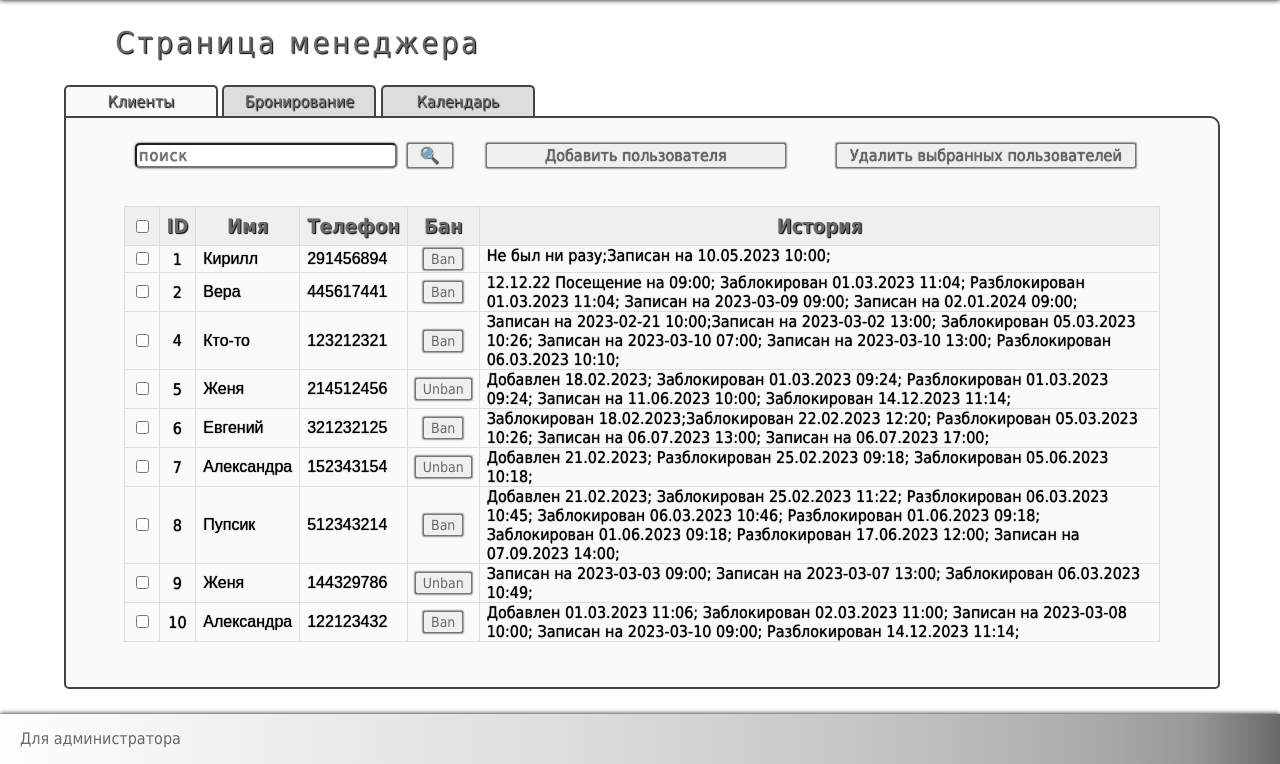
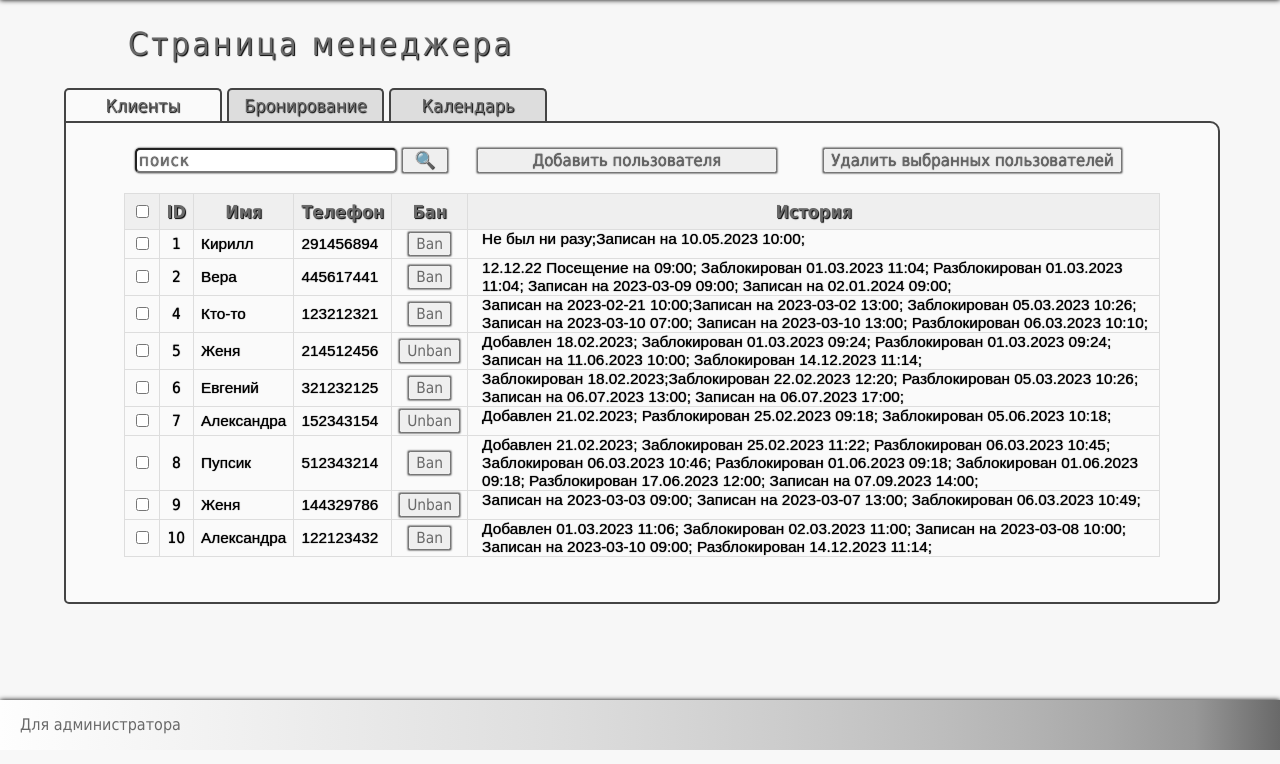
Before and after one commit to Replareq/Eyelasshes, a Django app: page /manager/clients_table in a window 1280 px wide. Shown: the part 50-814 px from the top of the page. Run offline with Django 4.2, Linux system fonts and the light colour scheme; a user stored in the database is signed in; data comes from the database, SQL or seed files in the repository; both versions use the stored data as it was after the commit.

Commit message:
pre-version-1.06.3 Change in style. Mobile adaptation was added on clients' table of manager's page.

```diff
--- a/eyelashes/client/static/client/css/managerstyle.css
+++ b/eyelashes/client/static/client/css/managerstyle.css
@@ -35,16 +35,23 @@ nav > a:hover{
 }
 
 .main_manager {
+    background-color: #F7F7F7;
+    position: relative;
+    width: 100%;
+    min-height: calc(100vh - 150px);
 
+    font-size: 0;
+
+    padding-bottom: 50px;
 }
 
 .headingH1 {
     position: relative;
-    width: 50%;
-    left: 9%;
+    width: 80%;
+    left: 10%;
 
     font-family: Tahoma;
-    font-size: 30px;
+    font-size: 2.5vw;
     color: #696969;
     letter-spacing: 3px;
 
@@ -56,7 +63,7 @@ nav > a:hover{
 .tittleBlock {
     position: relative;
     display: inline-block;
-    width: 150px;
+    width: 12vw;
     left: 5%;
     top: 0;
 
@@ -66,13 +73,14 @@ nav > a:hover{
     border-radius: 5px 5px 0 0;
 
     font-family: Tahoma;
-    font-size: 16px;
+    font-size: 1.4vw;
     color: #696969;
 
     text-align: center;
 
     text-shadow: 1px 1px 1px #020202;
     padding: 5px 0;
+    margin: 0 5px 0 0;
 
     cursor: pointer;
 
@@ -118,7 +126,7 @@ nav > a:hover{
     left: 4%;
 
     font-family: Tahoma;
-    font-size: 16px;
+    font-size: 1.3vw;
     color: #696969;
 
     text-shadow: 0 0 1px #020202;
@@ -161,7 +169,7 @@ nav > a:hover{
     left: 35%;
 
     font-family: Tahoma;
-    font-size: 16px;
+    font-size: 1.3vw;
     color: #696969;
 
     text-shadow: 0 0 1px #020202;
@@ -189,13 +197,16 @@ nav > a:hover{
     margin: 25px 5px;
 }
 
-table {
+.tableDivStyle{
     position: relative;
 
     width: 90%;
     left: 5%;
 
     margin: 20px 0;
+}
+
+table {
 	border: 1px solid #dddddd;
 	border-collapse: collapse;
 
@@ -208,7 +219,7 @@ th {
 
 	padding: 7px;
 
-    font-size: 20px;
+    font-size: 1.4vw;
     text-shadow: 1px 1px 1px #020202;
     color: #696969;
 
@@ -218,7 +229,7 @@ th {
 td {
     border: 1px solid #dddddd;
 
-    font-size: 16px;
+    font-size: 1.2vw;
 }
 
 .tableCheckClient, .tableIDClient, .tableBanClient{
@@ -232,7 +243,7 @@ td {
 
 .tableIDClient, .tableNameClient > div, .tableTelClient > div, .tableHistoryClient,
 .tableDateBooking, .tableTimeBooking{
-    font-size: 16px;
+    font-size: 1.2vw;
     text-shadow: 0 0 1px #020202;
 }
 
@@ -242,7 +253,7 @@ td {
 
 .tableBanClient > button{
     font-family: Tahoma;
-    font-size: 14px;
+    font-size: 1.2vw;
     color: #696969;
 
     box-shadow: 0 0 2px #000000;
@@ -255,7 +266,7 @@ td {
 
 .tableCommentClient > div{
     font-family: Tahoma;
-    font-size: 16px;
+    font-size: 1.2vw;
     text-shadow: 0 0 1px #020202;
 }
 
@@ -264,7 +275,7 @@ td {
     position: relative;
 
     font-family: Tahoma;
-    font-size: 16px;
+    font-size: 1.2vw;
     text-shadow: 0 0 1px #020202;
 
     margin: 5px;
@@ -275,7 +286,7 @@ td {
 
 .inputTime, .removeTimeButton, #addTimeBooking{
     font-family: Tahoma;
-    font-size: 16px;
+    font-size: 1.2vw;
     text-shadow: 0 0 1px #020202;
 }
 
--- a/eyelashes/client/templates/client/manager_clients_table.html
+++ b/eyelashes/client/templates/client/manager_clients_table.html
@@ -3,6 +3,7 @@
 {% block tittle %} {{the_tittle}} {% endblock %}
 {% block stylelink %}
 <link rel="stylesheet" href="{% static 'client/css/managerstyle.css' %}">
+<link rel="stylesheet" href="{% static 'client/css/mmanagerstyle.css' %}">
 <script>
     var csrf = "{{ csrf_token }}";
     var remove_client_link = "{% url 'manager_remove_client' %}";
@@ -33,7 +34,8 @@
             </form>
         </div>
         <br/>
-        <table>
+        <div class="tableDivStyle">
+            <table>
             <tr>
                 <th> <input id="clients_choose" type="checkbox" onclick="onClickCheckClient(id)"/> </th>
                 <th>ID</th>
@@ -67,7 +69,7 @@
                     </button>
                 </td>
                 <td class="tableHistoryClient">
-                    {{client.history}}
+                    <div class="tableHistoryClient">{{client.history}}</div>
                 </td>
                 <!--<td>
                     Не использовать
@@ -77,6 +79,8 @@
             </tr>
             {% endfor %}
         </table>
+        </div>
+
     </div>
 </div>
 {% endblock%}
```
Also changed, not shown: eyelashes/client/static/client/css/mmanagerstyle.css (added, +83 -0 lines), eyelashes/db.sqlite3.
